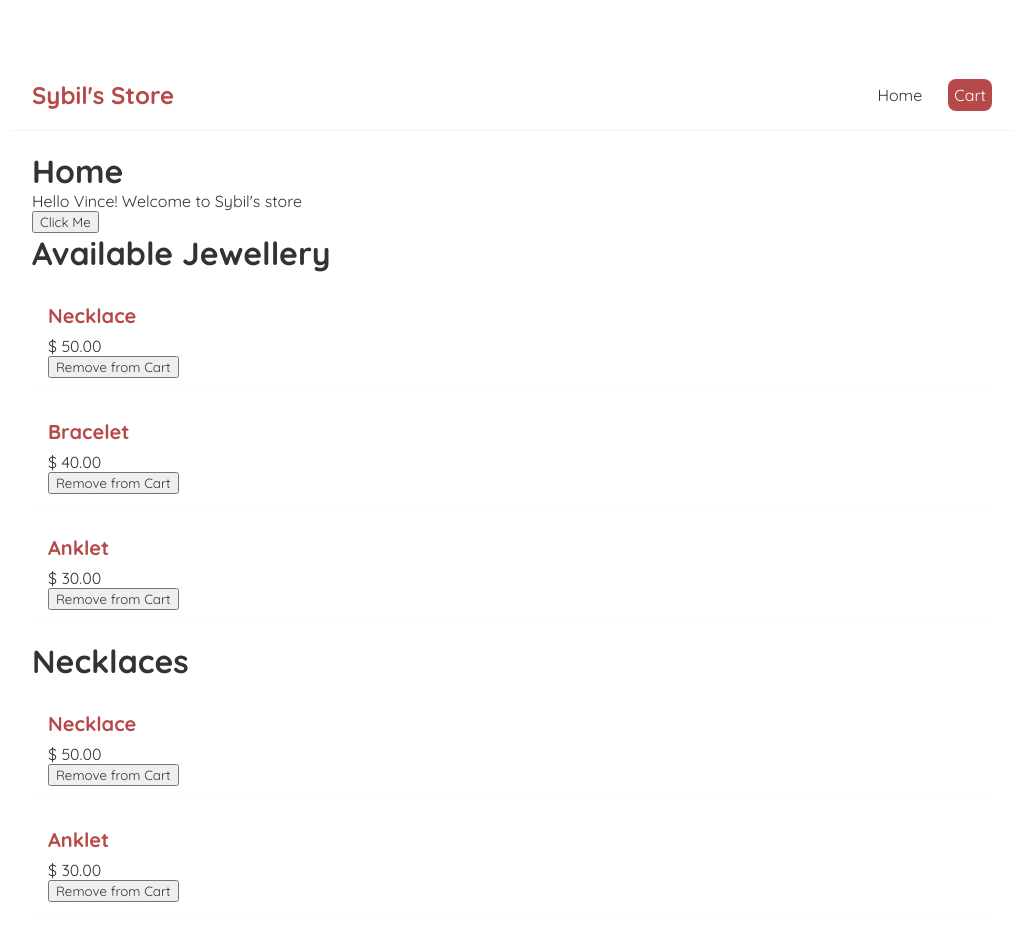
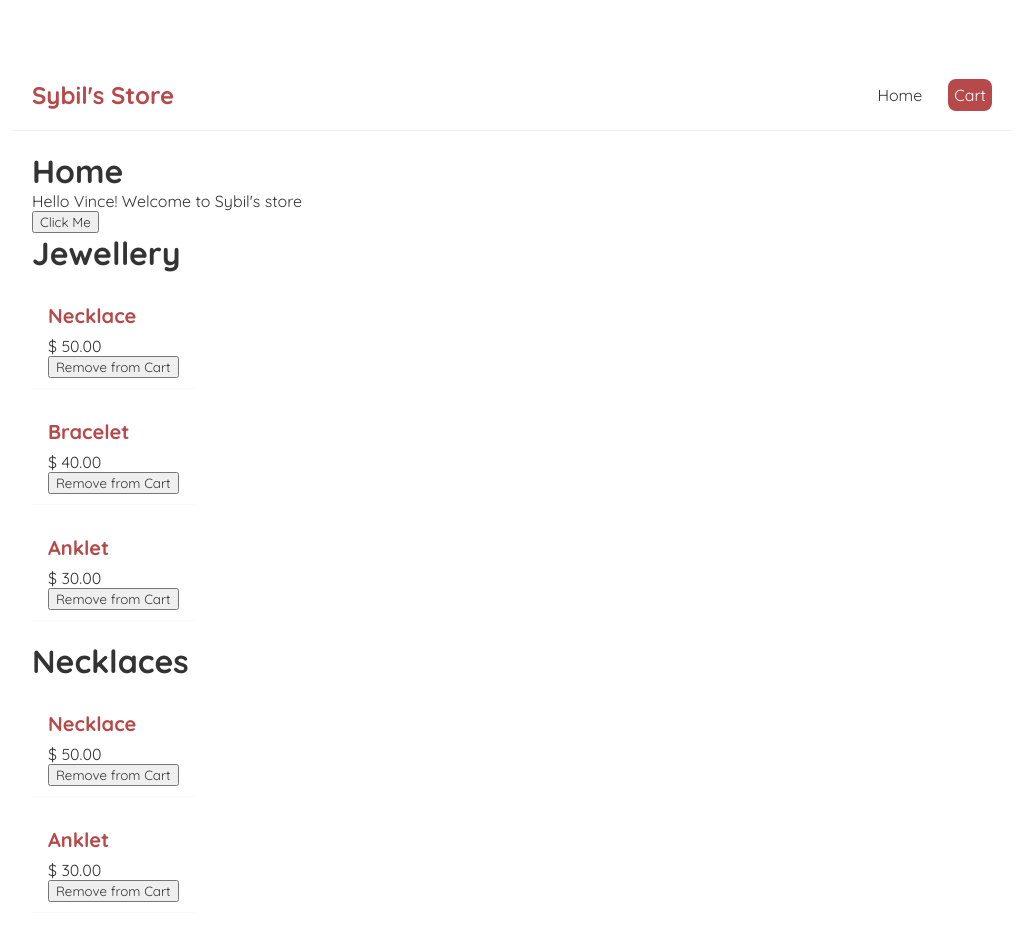
Before and after one commit to ChurchillV/React-Tutorials, a React (Vite) app: page / in a window 1280 px wide. Shown: the top 940 px of the page, without its empty margins (128-1151 px from the left). Built offline with nearby package versions, Linux system fonts and the light colour scheme.

Commit message:
Pushed changes

```diff
--- a/index.html
+++ b/index.html
@@ -2,9 +2,9 @@
 <html lang="en">
   <head>
     <meta charset="UTF-8" />
-    <link rel="icon" type="image/svg+xml" href="/vite.svg" />
+    <link rel="icon" type="image/jpg" href="./src/images/s-logo.jpg" />
     <meta name="viewport" content="width=device-width, initial-scale=1.0" />
-    <title>Vite + React</title>
+    <title>Sybil Store</title>
   </head>
   <body>
     <div id="root"></div>
--- a/src/Home.jsx
+++ b/src/Home.jsx
@@ -1,6 +1,6 @@
 import { useState, useEffect } from "react";
 import ItemList from "./ItemList";
-
+import 'bootstrap';
 const Home = () => {
     const [items, setItems] = useState([
         {product_name: "Necklace", type: "necklace", price: "50.00", id: "1"},
@@ -39,9 +39,13 @@ const Home = () => {
             <h1>Home</h1>
             <p>Hello { name }! Welcome to Sybil's store</p>
             <button onClick={handleClick}>Click Me</button>
-                <ItemList items = {items} title= "Available Jewellery" removeFromCart={removeFromCart}/>
+            <div className= "catalogue">
+                <ItemList items = {items} title= "Jewellery" removeFromCart={removeFromCart}/>
+            </div>
+            <div className="catalogue">
                 <ItemList items = {items.filter((item) => item.type === "necklace")} title= "Necklaces" removeFromCart={removeFromCart}/>
-        </div>
+            </div>
+            </div>
      );
 }
 
--- a/src/ItemList.jsx
+++ b/src/ItemList.jsx
@@ -1,10 +1,12 @@
+import 'bootstrap';
+
 function ItemList ({ items, title, removeFromCart }) {
     return (
-        <div className="product-range">
+        <div className="product-range col-sm-4">
                 <h1>{title}</h1>
-                <div className="item-list row">
+                <div className="item-list">
                 {items.map((item) => (
-                    <div className="item-preview col-sm-4" key={ item.id }>
+                    <div className="item-preview" key={ item.id }>
                         <h2>{ item.product_name }</h2>
                         <p>$ { item.price }</p>
                         <button onClick={() => removeFromCart(item.id)}>Remove from Cart</button>
--- a/src/index.css
+++ b/src/index.css
@@ -43,6 +43,11 @@
   padding: 20px;
 }
 
+.catalogue {
+  display: flex;
+  flex-direction: row;
+}
+
 .item-preview {
   padding: 10px 16px;
   margin: 20px 0;
@@ -58,3 +63,8 @@
   color: #b64a4a;
   margin-bottom: 8px;
 }
+
+.list2 {
+  display: flex;
+  flex-direction: row;
+}
```
Also changed, not shown: src/images/s-logo.jpg (added).
